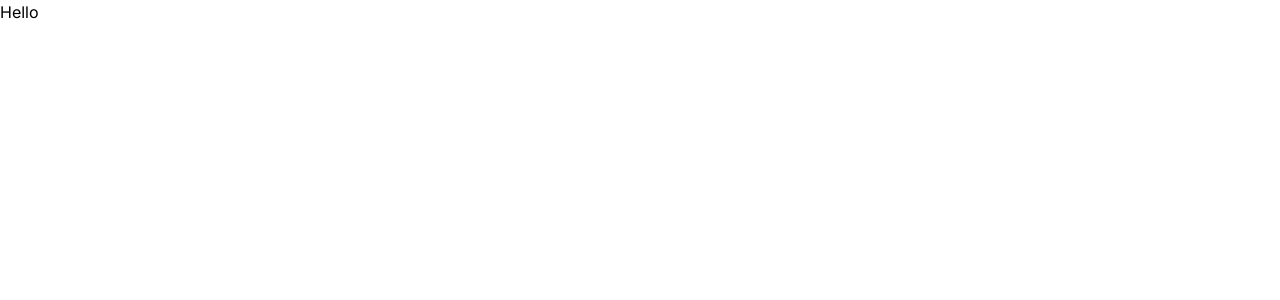
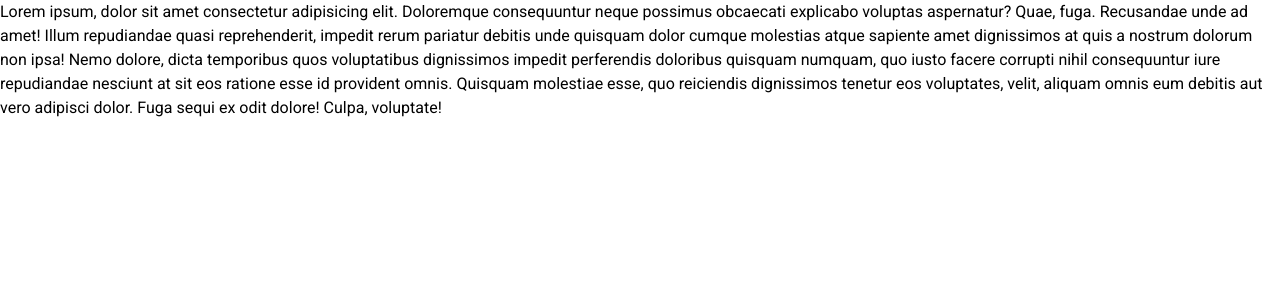
Before and after one commit to julioXcoder/tufaha, a Next.js app: page / in a window 1280 px wide. Shown: the top 300 px of the page. Built offline with nearby package versions, Linux system fonts and the light colour scheme.

Commit message:
Setup Roboto font

```diff
--- a/app/layout.tsx
+++ b/app/layout.tsx
@@ -1,22 +1,22 @@
-import type { Metadata } from 'next'
-import { Inter } from 'next/font/google'
-import './globals.css'
+import type { Metadata } from "next";
+import { Roboto } from "next/font/google";
+import "./globals.css";
 
-const inter = Inter({ subsets: ['latin'] })
+const roboto = Roboto({ subsets: ["latin"], weight: ["400"] });
 
 export const metadata: Metadata = {
-  title: 'Create Next App',
-  description: 'Generated by create next app',
-}
+  title: "Create Next App",
+  description: "Generated by create next app",
+};
 
 export default function RootLayout({
   children,
 }: {
-  children: React.ReactNode
+  children: React.ReactNode;
 }) {
   return (
     <html lang="en">
-      <body className={inter.className}>{children}</body>
+      <body className={roboto.className}>{children}</body>
     </html>
-  )
+  );
 }
--- a/app/page.tsx
+++ b/app/page.tsx
@@ -1,3 +1,19 @@
 export default function Home() {
-  return <div>Hello</div>;
+  return (
+    <div>
+      <p>
+        Lorem ipsum, dolor sit amet consectetur adipisicing elit. Doloremque
+        consequuntur neque possimus obcaecati explicabo voluptas aspernatur?
+        Quae, fuga. Recusandae unde ad amet! Illum repudiandae quasi
+        reprehenderit, impedit rerum pariatur debitis unde quisquam dolor cumque
+        molestias atque sapiente amet dignissimos at quis a nostrum dolorum non
+        ipsa! Nemo dolore, dicta temporibus quos voluptatibus dignissimos
+        impedit perferendis doloribus quisquam numquam, quo iusto facere
+        corrupti nihil consequuntur iure repudiandae nesciunt at sit eos ratione
+        esse id provident omnis. Quisquam molestiae esse, quo reiciendis
+        dignissimos tenetur eos voluptates, velit, aliquam omnis eum debitis aut
+        vero adipisci dolor. Fuga sequi ex odit dolore! Culpa, voluptate!
+      </p>
+    </div>
+  );
 }
```
